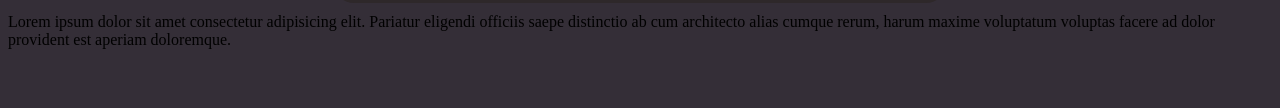
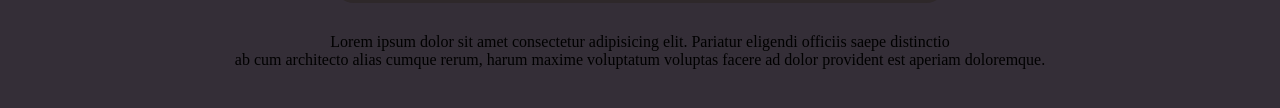
Before and after one commit to Rmd-DW/GIT_LANDING, a plain HTML site: page index.html in a window 1280 px wide. Shown: the part 578-686 px from the top of the page. Drawn offline with nearby package versions, Linux system fonts and the light colour scheme.

Commit message:
fin desafío2

```diff
--- a/index.html
+++ b/index.html
@@ -22,7 +22,8 @@
 
   </header>
   <main>
-    <p>Lorem ipsum dolor sit amet consectetur adipisicing elit. Pariatur eligendi officiis saepe distinctio ab cum architecto alias cumque rerum, harum maxime voluptatum voluptas facere ad dolor provident est aperiam doloremque.</p>
+    <p>Lorem ipsum dolor sit amet consectetur adipisicing elit. Pariatur eligendi officiis saepe distinctio <br>
+       ab cum architecto alias cumque rerum, harum maxime voluptatum voluptas facere ad dolor provident est aperiam doloremque.</p>
   </main>
 
 </body>
--- a/style.css
+++ b/style.css
@@ -57,3 +57,13 @@ form {
   box-shadow: none;
   top: 6px;
 }
+
+main{
+  margin: 10px;
+  padding: 10px;
+}
+
+p{
+  text-align: center;
+
+}
```
